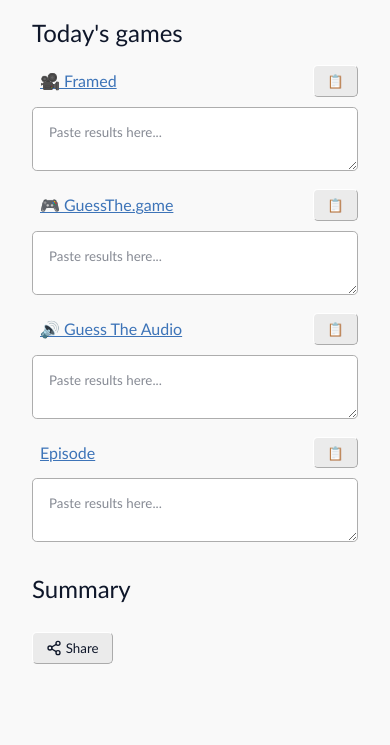
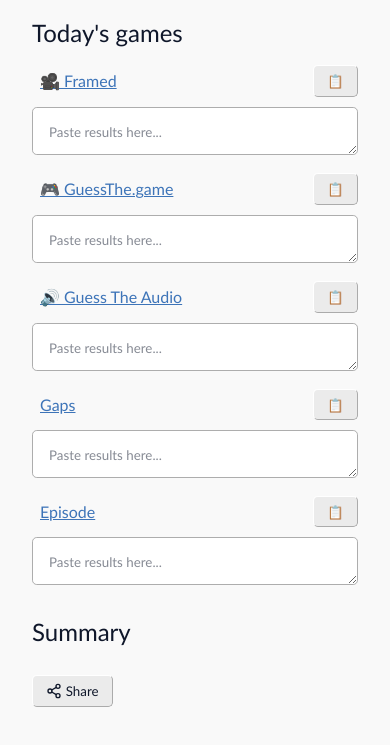
Before and after one commit to yvzn/titlequest, a plain HTML site: page index.html in a window 390 px wide. Shown: the part 101-846 px from the top of the page. Drawn offline with Linux system fonts and the light colour scheme.

Commit message:
Add gaps.wtf

```diff
--- a/index.html
+++ b/index.html
@@ -151,15 +151,21 @@
             background-color: var(--color-input);
             border: solid 1px var(--color-input-border);
             color: var(--color-input-txt);
-            height: 7rem;
+            height: 3rem;
             padding: 1rem;
             width: 100%;
             grid-column: 1 / 3;
             border-radius: .3rem;
+            overflow: hidden;
+        }
+
+        textarea:focus-within {
+            height: 7rem;
+            overflow: auto;
         }
 
         @media screen and (max-width: 48em) {
-            textarea {
+            textarea:focus-within {
                 height: 4rem;
             }
         }
@@ -232,6 +238,11 @@
                 <button type="button" hidden data-for="guesstheaudio" class="paste-button"
                     aria-label="Paste results">📋</button>
                 <textarea id="guesstheaudio" placeholder="Paste results here..."></textarea>
+            </fieldset>
+            <fieldset>
+                <h3><a href="https://gaps.wtf/" id="link-gaps" data-for="gaps">Gaps</a></h3>
+                <button type="button" hidden data-for="gaps" class="paste-button" aria-label="Paste results">📋</button>
+                <textarea id="gaps" placeholder="Paste results here..."></textarea>
             </fieldset>
             <fieldset>
                 <h3><a href="https://episode.wtf/" id="link-episode" data-for="episode">Episode</a></h3>
@@ -320,14 +331,22 @@
             ['framed', /Framed #/],
             ['guessthegame', /GuessTheGame #/],
             ['guesstheaudio', /GuessTheAudio #/],
+            ['gaps', /Gaps #/],
             ['episode', /Episode #/],
         ])
 
+        const textareaFormatter = new Map([
+            ['gaps', s => s.replaceAll('🎥', '🎞️')],
+        ])
+
         async function pasteClipboardContent(target) {
-            const text = await navigator.clipboard.readText();
+            let text = await navigator.clipboard.readText();
 
             if (textareaValidator.has(target.id) && !(textareaValidator.get(target.id).test(text)))
                 return;
+
+            if (textareaFormatter.has(target.id))
+                text = textareaFormatter.get(target.id).call(null, text)
 
             target.value = text;
 
```
